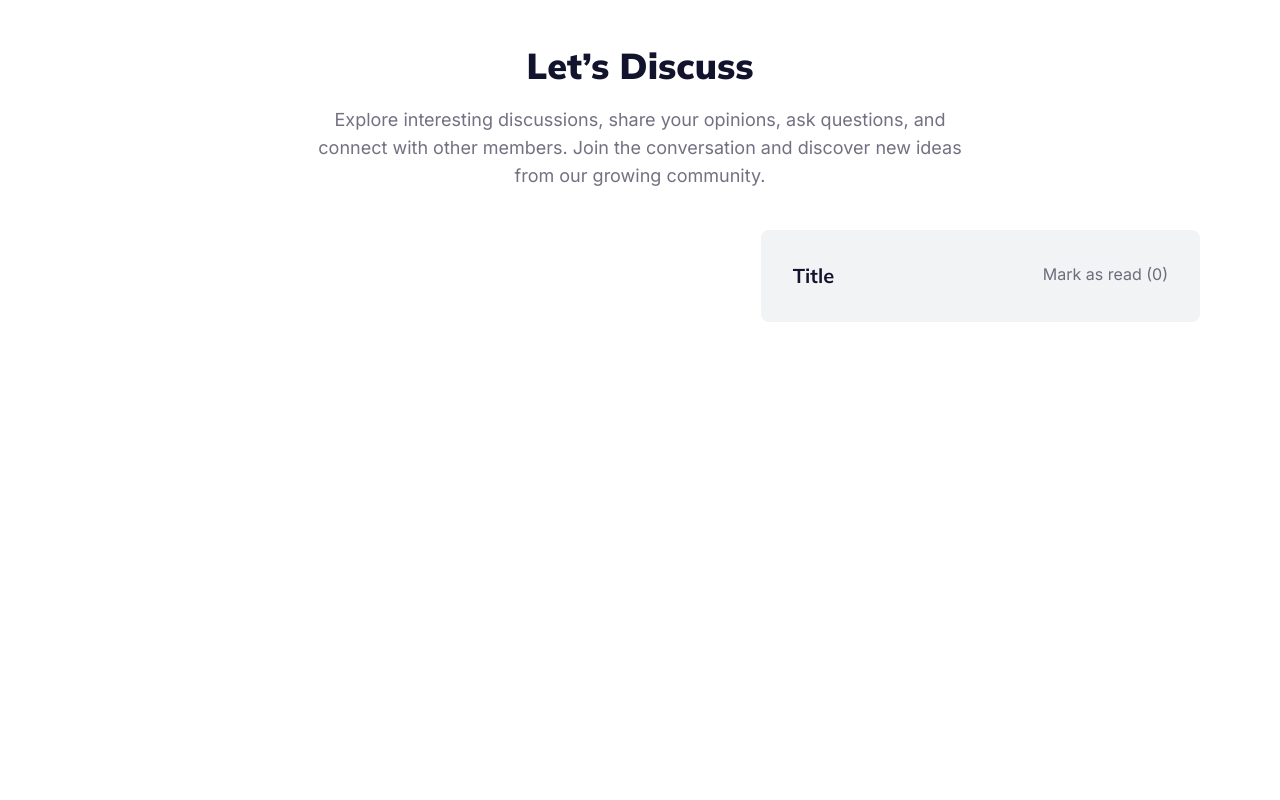
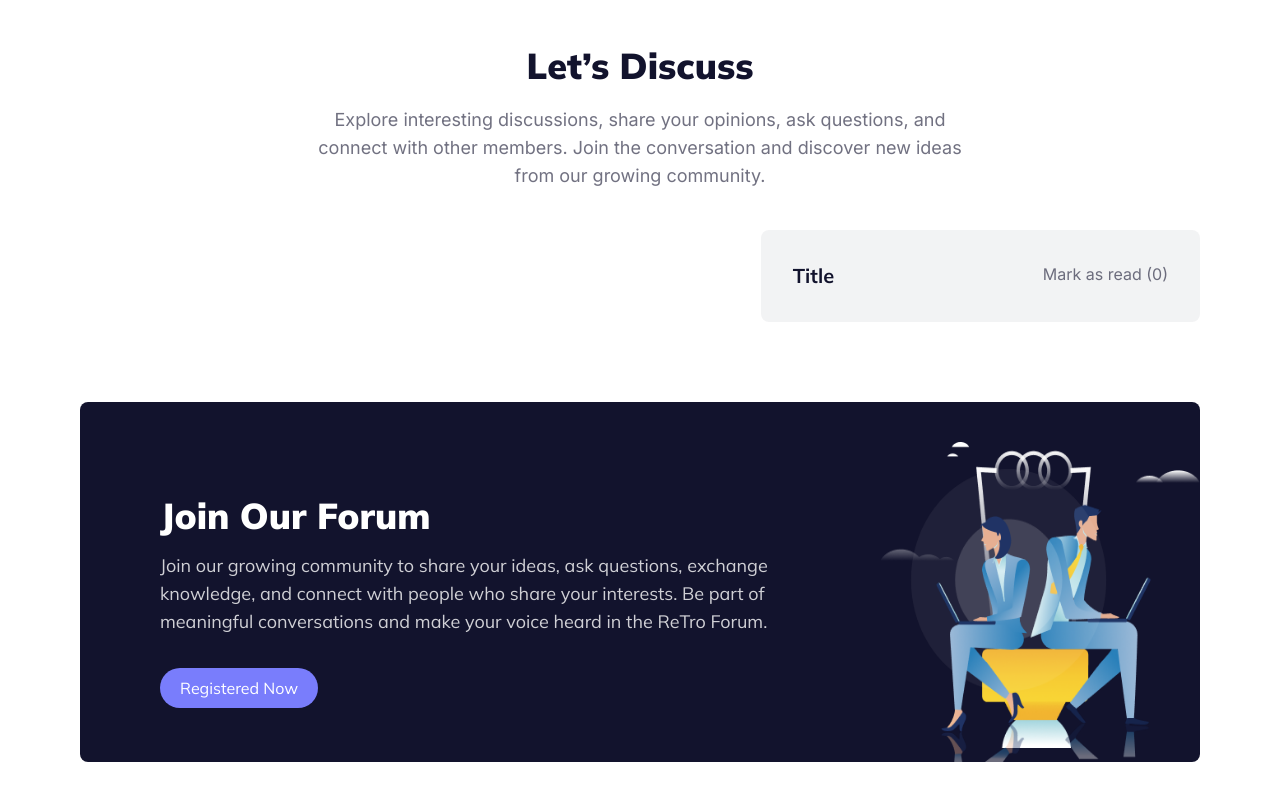
Before and after one commit to myenuddin24/retro-forum, a plain HTML site: page index.html in a window 1280 px wide. Shown: the part 668-1468 px from the top of the page. Before the commit the page ends 1070 px from the top, so only its background shows below. Drawn offline with nearby package versions, Linux system fonts and the light colour scheme; no server answers.

Commit message:
join our forum section completed

```diff
--- a/index.html
+++ b/index.html
@@ -15,6 +15,7 @@
 </head>
 
 <body class="mulish">
+  <!-- header section -->
   <header class="lg:px-20 px-3">
     <!-- navbar -->
     <nav>
@@ -80,6 +81,7 @@
       </div>
     </section>
   </header>
+  <!-- main section -->
   <main class="container mx-auto lg:px-20 px-3 lg:my-20 my-10">
     <!-- Let’s Discuss section -->
     <section>
@@ -110,6 +112,31 @@
         </div>
       </div>
     </section>
+
+    <!-- Join Our Forum section -->
+    <section class="lg:my-20 my-10">
+      <div class="card flex lg:flex-row flex-col justify-between items-center bg-[#12132D] lg:pt-10 pt-8 lg:pl-20 pl-6 lg:pr-0 pr-6 gap-8">
+        <div class="max-w-[650px]">
+          <h2 class="text-white lg:text-4xl text-2xl font-black">
+            Join Our Forum
+          </h2>
+          <p class="text-[#ffffffcc] lg:text-lg text-xs mt-4 mb-8">
+            Join our growing community to share your ideas, ask questions,
+            exchange knowledge, and connect with people who share your
+            interests. Be part of meaningful conversations and make your
+            voice heard in the ReTro Forum.
+          </p>
+          <div class="card-actions justify-start">
+            <button class="text-white lg:text-base text-xs bg-[#797DFC] rounded-full px-5 py-2">
+              Registered Now
+            </button>
+          </div>
+        </div>
+        <figure>
+          <img class="lg:w-80 lg:h-80 w-40 h-40" src="images/joinforum.png" alt="" />
+        </figure>
+      </div>
+    </section>
   </main>
   <footer>
 
--- a/script/retro.js
+++ b/script/retro.js
@@ -8,7 +8,6 @@ const loadData = async () => {
 
 const displayData = (posts) => {
   posts.forEach(post => {
-    console.log(post)
     const discussionCard = document.getElementById('discussion-card');
     const cardDiv = document.createElement('div');
     cardDiv.innerHTML = `
@@ -77,8 +76,8 @@ const addMarkAsRead = (post) => {
   const div = document.createElement('div');
   div.className = 'flex items-center justify-between bg-[#ffffff] p-4 w-full rounded-lg';
   div.innerHTML = `
-    <P class="text-base font-semibold">${post?.title}</P>
-    <div class="flex items-center gap-2">
+    <P class="text-base font-semibold w-fit">${post?.title}</P>
+    <div class="flex items-center lg:gap-2">
       <img class="lg:w-5 lg:h-5 w-4 h-4" src="images/Group 16.png" alt="">
       <p class="inter text-xs text-[#12132D99]">${post?.view_count}</p>
     </div>
```
